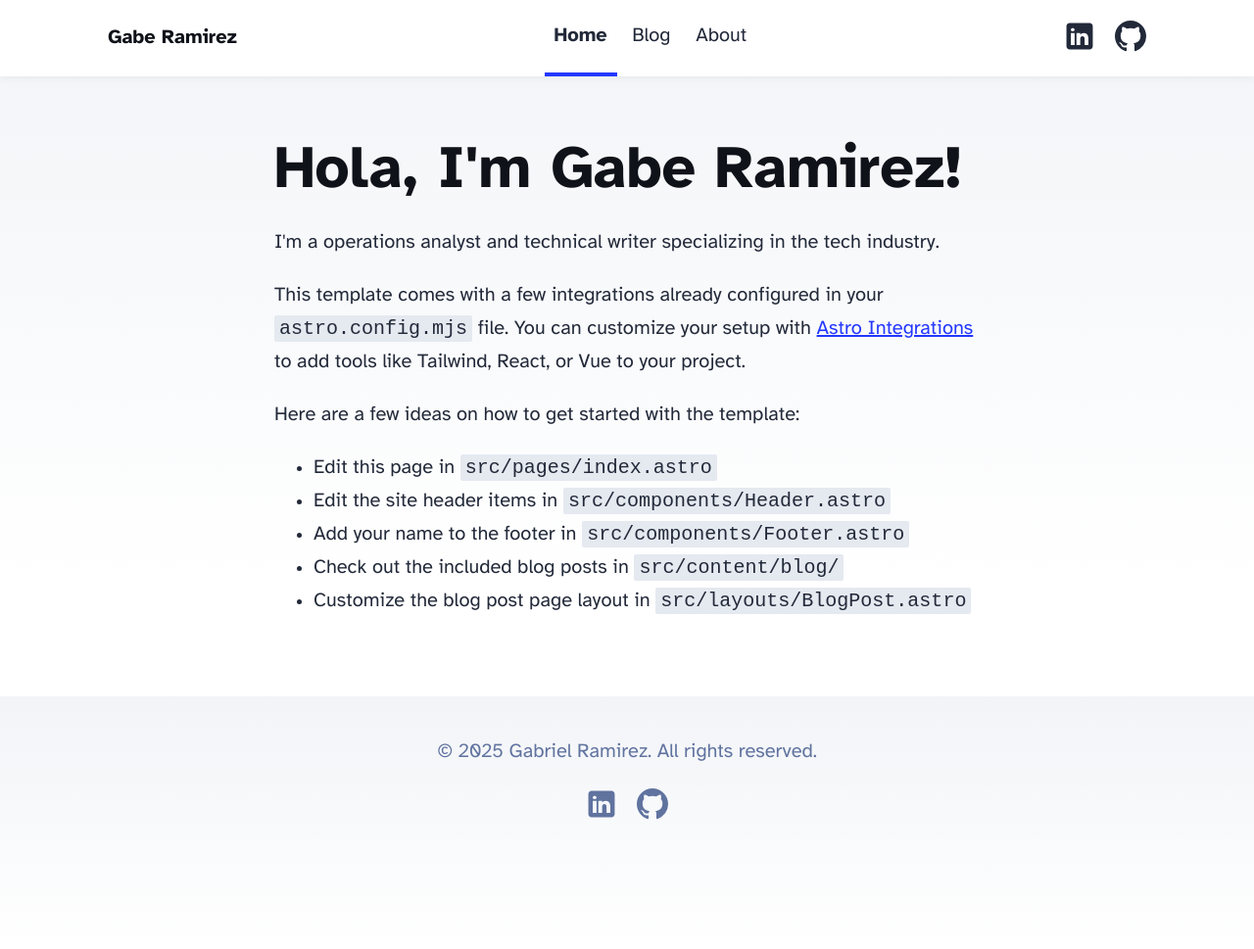
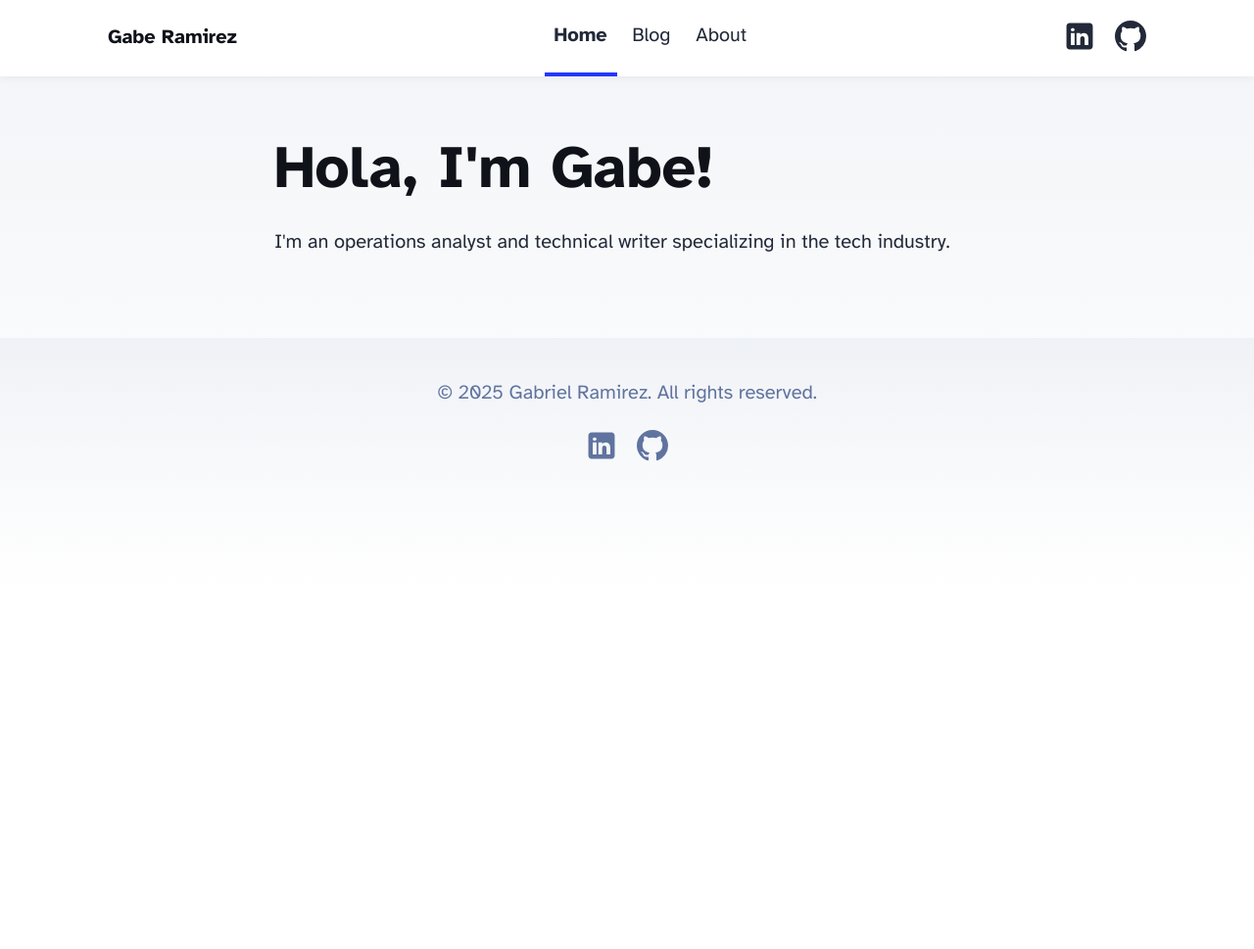
Before and after one commit to genrique98/genrique98.github.io, an Astro site: page / in a window 1280 px wide. Shown: the whole page at 98% size. After the commit the page ends 800 px from the top, so only its background shows below. Built offline with nearby package versions, Linux system fonts and the light colour scheme; Astro itself is replaced by a stand-in of ours.

Commit message:
removed home placeholder

```diff
--- a/src/pages/index.astro
+++ b/src/pages/index.astro
@@ -13,23 +13,9 @@ import { SITE_TITLE, SITE_DESCRIPTION } from '../consts';
 	<body>
 		<Header />
 		<main>
-			<h1>Hola, I'm Gabe Ramirez!</h1>
-			<p>I'm a operations analyst and technical writer specializing in the tech industry.</p>
+			<h1>Hola, I'm Gabe!</h1>
+			<p>I'm an operations analyst and technical writer specializing in the tech industry.</p>
 
-			<p>
-				This template comes with a few integrations already configured in your
-				<code>astro.config.mjs</code> file. You can customize your setup with
-				<a href="https://astro.build/integrations">Astro Integrations</a> to add tools like Tailwind,
-				React, or Vue to your project.
-			</p>
-			<p>Here are a few ideas on how to get started with the template:</p>
-			<ul>
-				<li>Edit this page in <code>src/pages/index.astro</code></li>
-				<li>Edit the site header items in <code>src/components/Header.astro</code></li>
-				<li>Add your name to the footer in <code>src/components/Footer.astro</code></li>
-				<li>Check out the included blog posts in <code>src/content/blog/</code></li>
-				<li>Customize the blog post page layout in <code>src/layouts/BlogPost.astro</code></li>
-			</ul>
 		</main>
 		<Footer />
 	</body>
```
